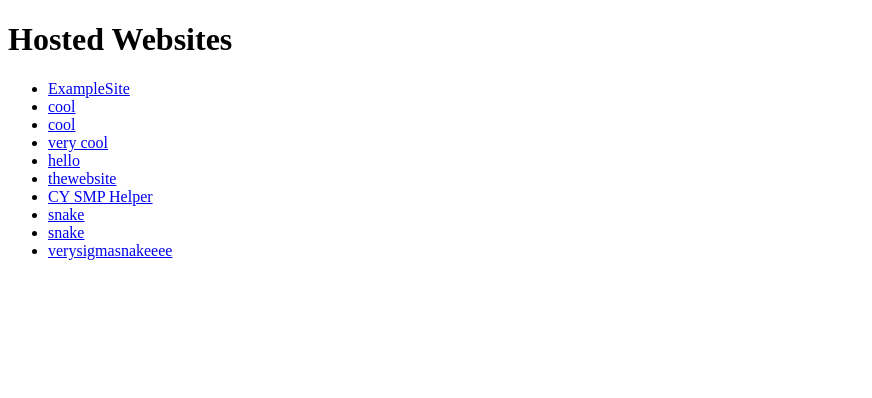
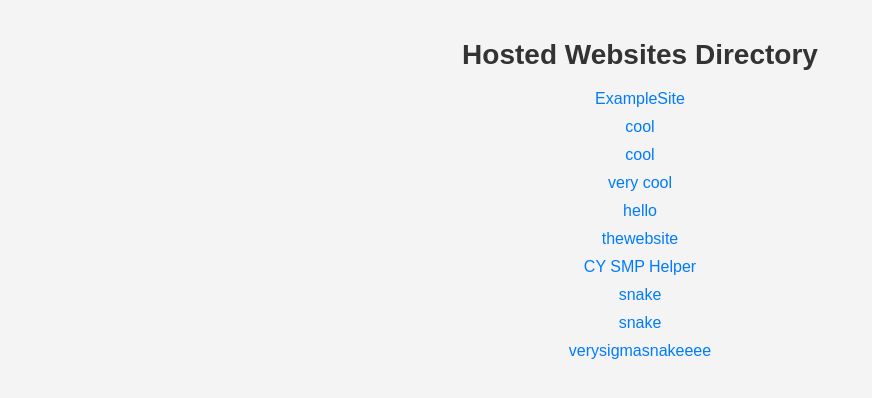
Before and after one commit to CYGear/free-hosting-helper, a plain HTML site: page index.html in a window 1280 px wide. Shown: the whole page, without its empty margins (0-872 px from the left). Drawn offline with Linux system fonts and the light colour scheme.

Commit message:
Update index.html

```diff
--- a/index.html
+++ b/index.html
@@ -3,13 +3,42 @@
 <head>
   <meta charset="UTF-8">
   <meta name="viewport" content="width=device-width, initial-scale=1.0">
-  <title>Hosted Websites</title>
+  <title>Hosted Websites Directory</title>
+  <style>
+    body {
+      font-family: Arial, sans-serif;
+      text-align: center;
+      margin: 0;
+      padding: 20px;
+      background-color: #f4f4f4;
+    }
+    h1 {
+      font-size: 28px;
+      color: #333;
+    }
+    ul {
+      list-style-type: none;
+      padding: 0;
+    }
+    li {
+      margin: 10px 0;
+    }
+    a {
+      color: #007BFF;
+      text-decoration: none;
+    }
+    a:hover {
+      text-decoration: underline;
+    }
+  </style>
 </head>
 <body>
-  <h1>Hosted Websites</h1>
-  <ul id="websitesList"></ul>
-
+  <h1>Hosted Websites Directory</h1>
+  <ul id="websitesList">
+    <!-- Links will be dynamically added here -->
+  </ul>
   <script>
+    // Fetch websites.json and populate the list
     fetch("https://CYGear.github.io/free-hosting-helper/websites.json")
       .then((response) => response.json())
       .then((websites) => {
@@ -20,7 +49,9 @@
           list.appendChild(listItem);
         });
       })
-      .catch((error) => console.error("Error loading websites.json:", error));
+      .catch((error) => {
+        console.error("Error loading websites.json:", error);
+      });
   </script>
 </body>
 </html>
```
